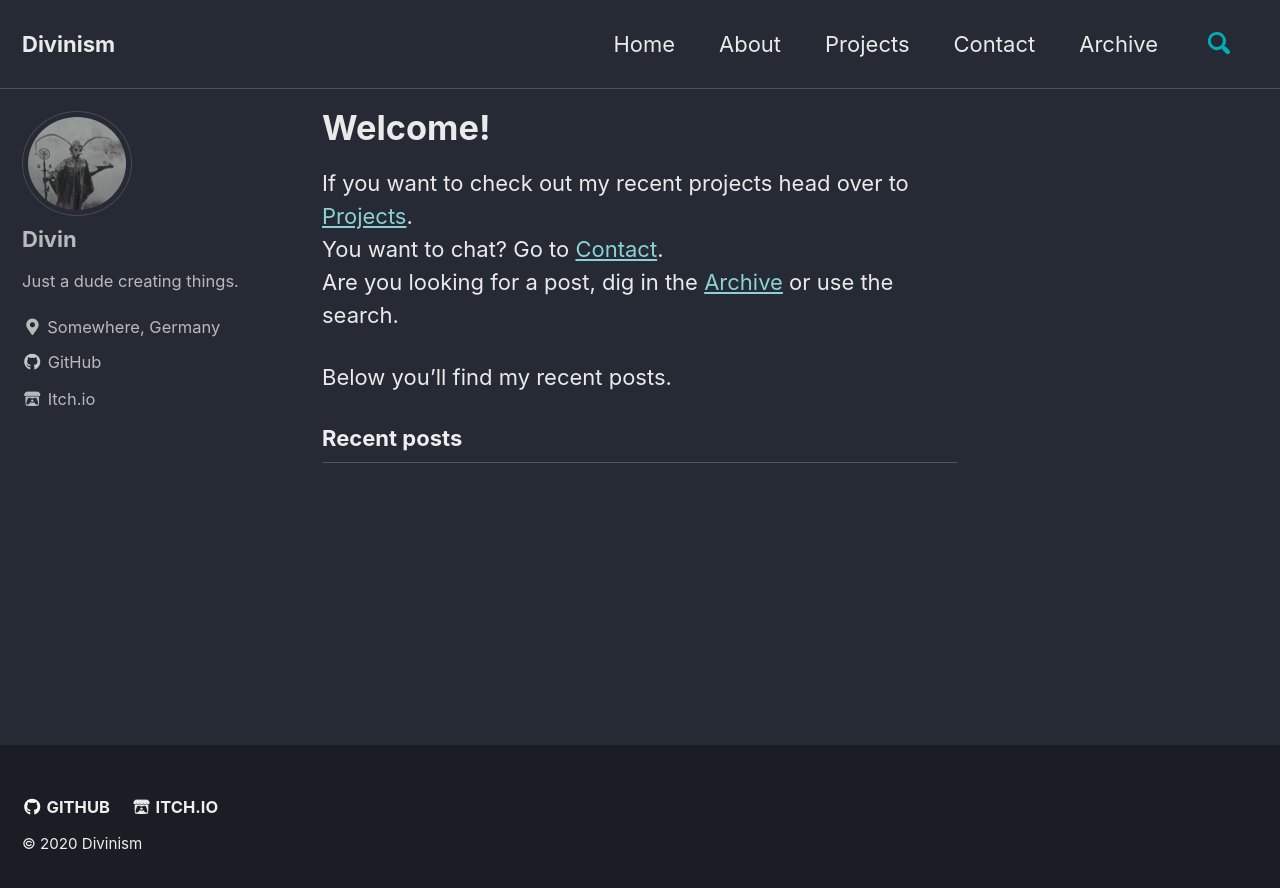
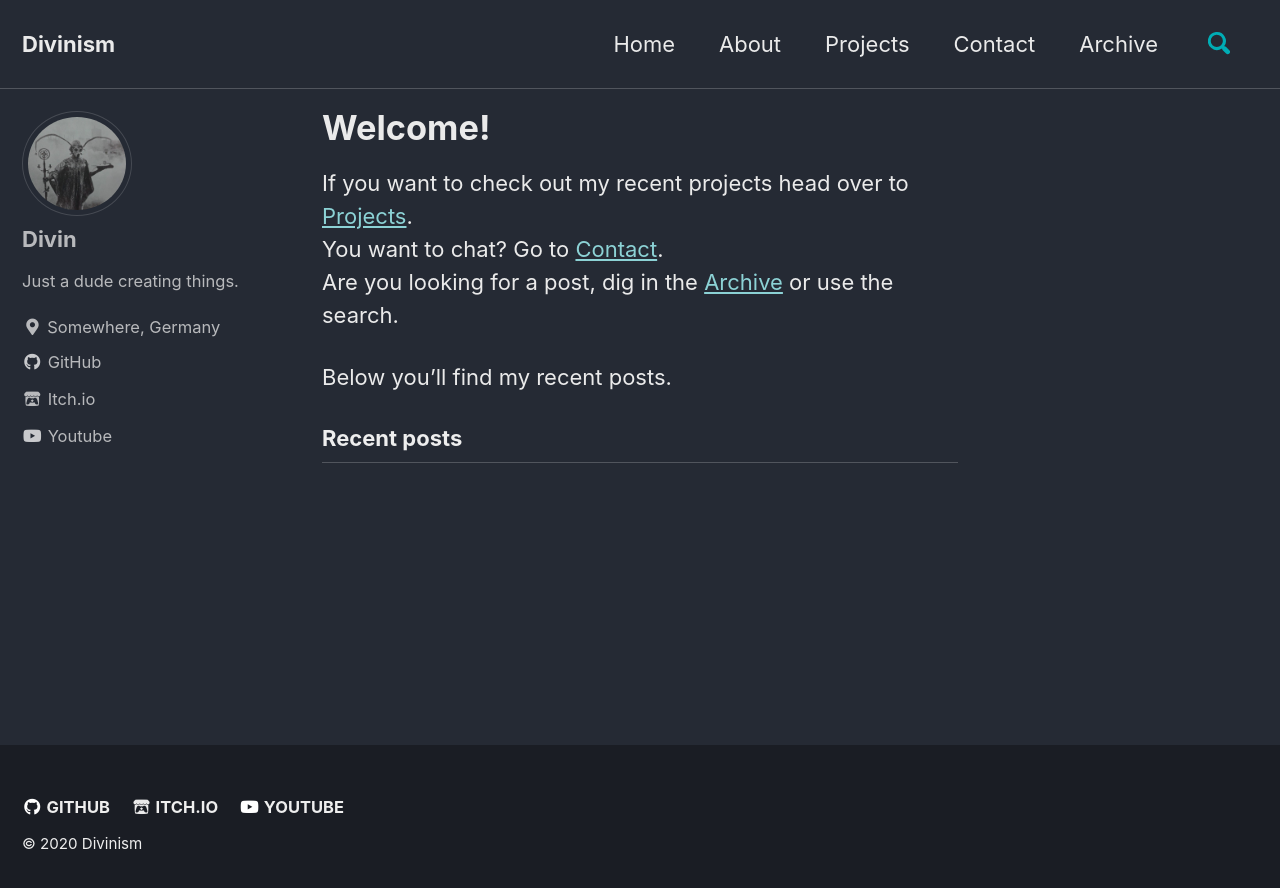
Before and after one commit to divin/divin.github.io, a Jekyll site: the page built from index.md, in a window 1280 px wide. Shown: the top 888 px of the page. Built offline with Jekyll 4.4.1, drawn with Linux system fonts in a browser that asks for light colours; cached includes are drawn as plain includes; the list of posts is cut into pages by our own code.

Commit message:
Added Youtube Link

```diff
--- a/_config.yml
+++ b/_config.yml
@@ -35,6 +35,9 @@ author:
     - label: "Itch.io"
       icon: "fab fa-fw fa-itch-io"
       url: "https://divinism.itch.io"
+    - label: "Youtube"
+      icon: "fab fa-fw fa-youtube"
+      url: "https://www.youtube.com/channel/UCD3Wgy3Esgda2JRw74WSF1Q/featured?view_as=subscriber"
 
 # Site Footer
 footer:
@@ -45,6 +48,9 @@ footer:
     - label: "Itch.io"
       icon: "fab fa-fw fa-itch-io"
       url: "https://divinism.itch.io"
+    - label: "Youtube"
+      icon: "fab fa-fw fa-youtube"
+      url: "https://www.youtube.com/channel/UCD3Wgy3Esgda2JRw74WSF1Q/featured?view_as=subscriber"
 
 
 # Reading Files
--- a/_sass/minimal-mistakes/_utilities.scss
+++ b/_sass/minimal-mistakes/_utilities.scss
@@ -317,7 +317,7 @@ body:hover .visually-hidden button {
   }
 
   .fa-youtube {
-    color: $youtube-color;
+    color: #ffffff;
   }
 
   .fa-xing,
```
Also changed, not shown: 13 other files.
